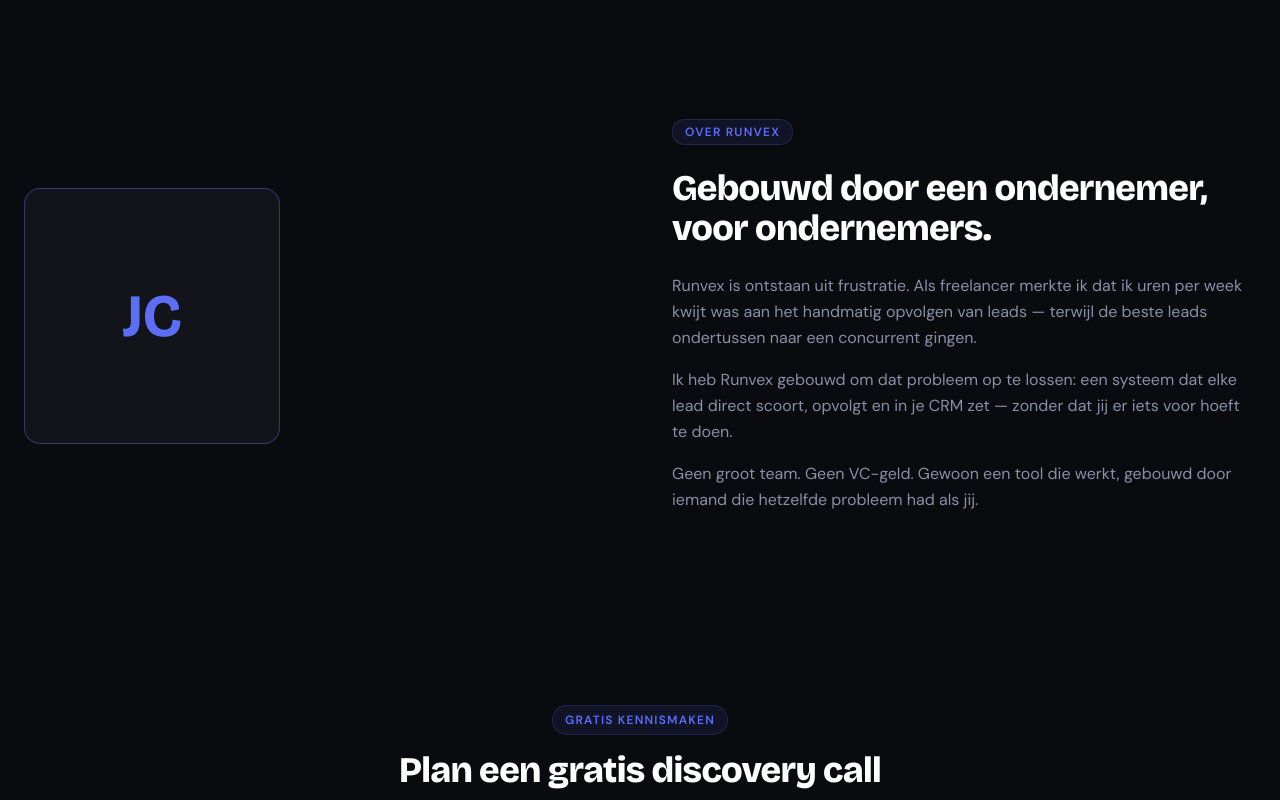
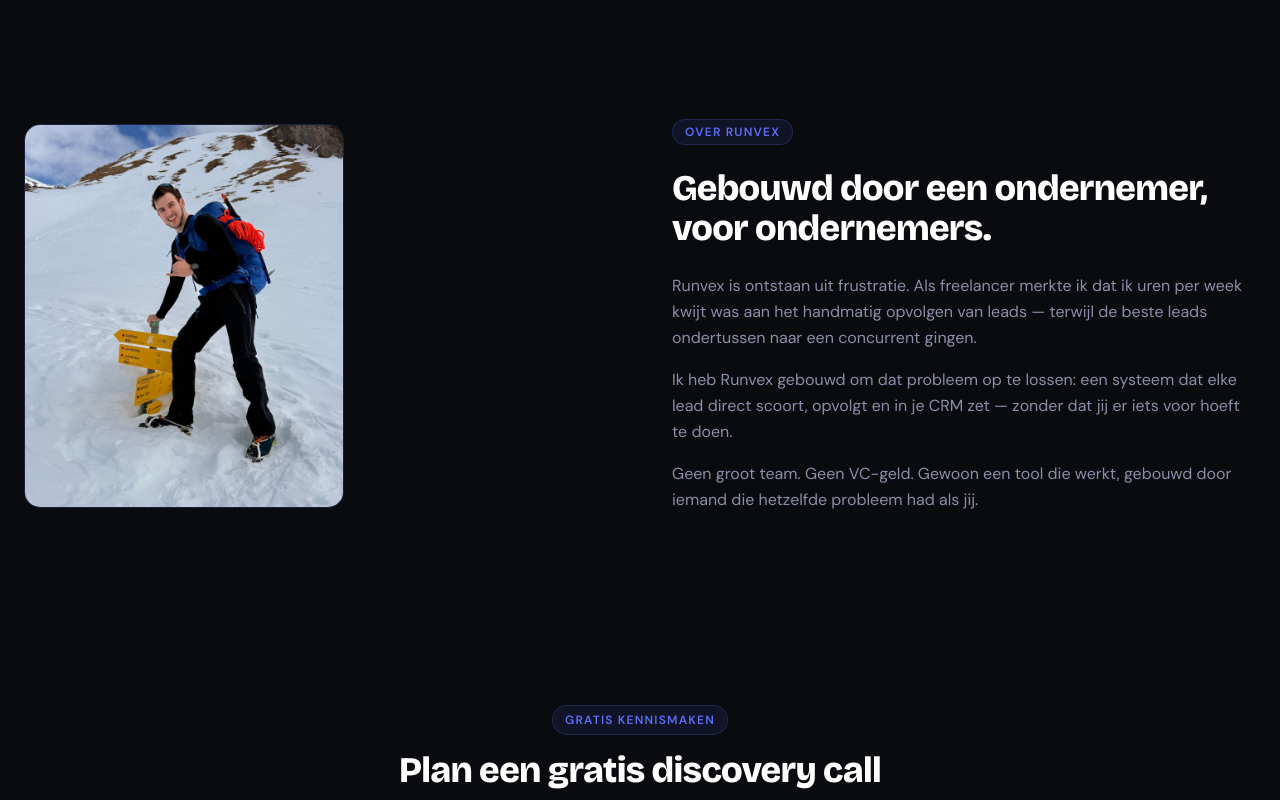
Before and after one commit to skivy2004/Runvex, a Next.js app: page / in a window 1280 px wide. Shown: the part 7800-8600 px from the top of the page. Built offline with nearby package versions, Linux system fonts and the light colour scheme; no server answers.

Commit message:
feat: voeg foto toe aan Over-sectie, verwijder rounded corners van logo

```diff
--- a/app/components/layout/Footer.tsx
+++ b/app/components/layout/Footer.tsx
@@ -36,7 +36,7 @@
                 alt="Runvex"
                 width={32}
                 height={32}
-                className="w-8 h-8 rounded-lg"
+                className="w-8 h-8"
                 style={{ objectFit: 'contain' }}
               />
               <span
--- a/app/components/layout/Navbar.tsx
+++ b/app/components/layout/Navbar.tsx
@@ -59,7 +59,7 @@
               alt="Runvex"
               width={32}
               height={32}
-              className="w-8 h-8 rounded-lg"
+              className="w-8 h-8"
               style={{ objectFit: 'contain' }}
             />
             <span
--- a/app/components/sections/About.tsx
+++ b/app/components/sections/About.tsx
@@ -3,18 +3,14 @@
     <section id="over" className="py-14 md:py-20" style={{ background: '#0A0B0F' }}>
       <div className="max-w-7xl mx-auto px-6">
         <div className="grid md:grid-cols-2 gap-12 md:gap-16 items-center">
-          {/* Left column — avatar */}
-          <div className="flex justify-center md:justify-start overflow-hidden">
-            <div
-              className="w-48 h-48 md:w-64 md:h-64 rounded-2xl flex items-center justify-center font-bricolage font-bold text-5xl md:text-6xl flex-shrink-0"
-              style={{
-                background: '#12141A',
-                border: '1px solid rgba(91,110,245,0.4)',
-                color: '#5B6EF5',
-              }}
-            >
-              JC
-            </div>
+          {/* Left column — photo */}
+          <div className="flex justify-center md:justify-start">
+            <img
+              src="/jeremy.jpg"
+              alt="Jeremy — oprichter Runvex"
+              className="w-64 h-80 md:w-80 md:h-96 object-cover rounded-2xl flex-shrink-0"
+              style={{ border: '1px solid rgba(91,110,245,0.2)' }}
+            />
           </div>
 
           {/* Right column — copy */}
```
Also changed, not shown: public/jeremy.jpg (added).
